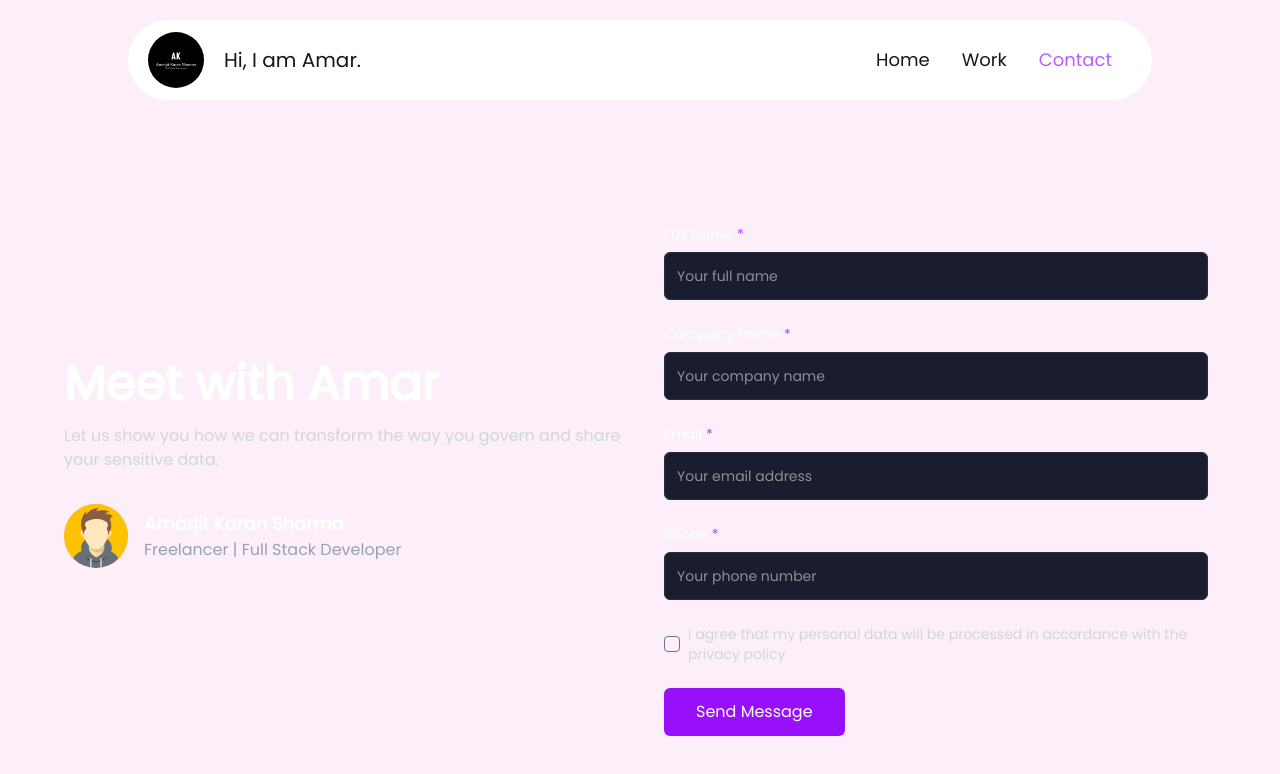
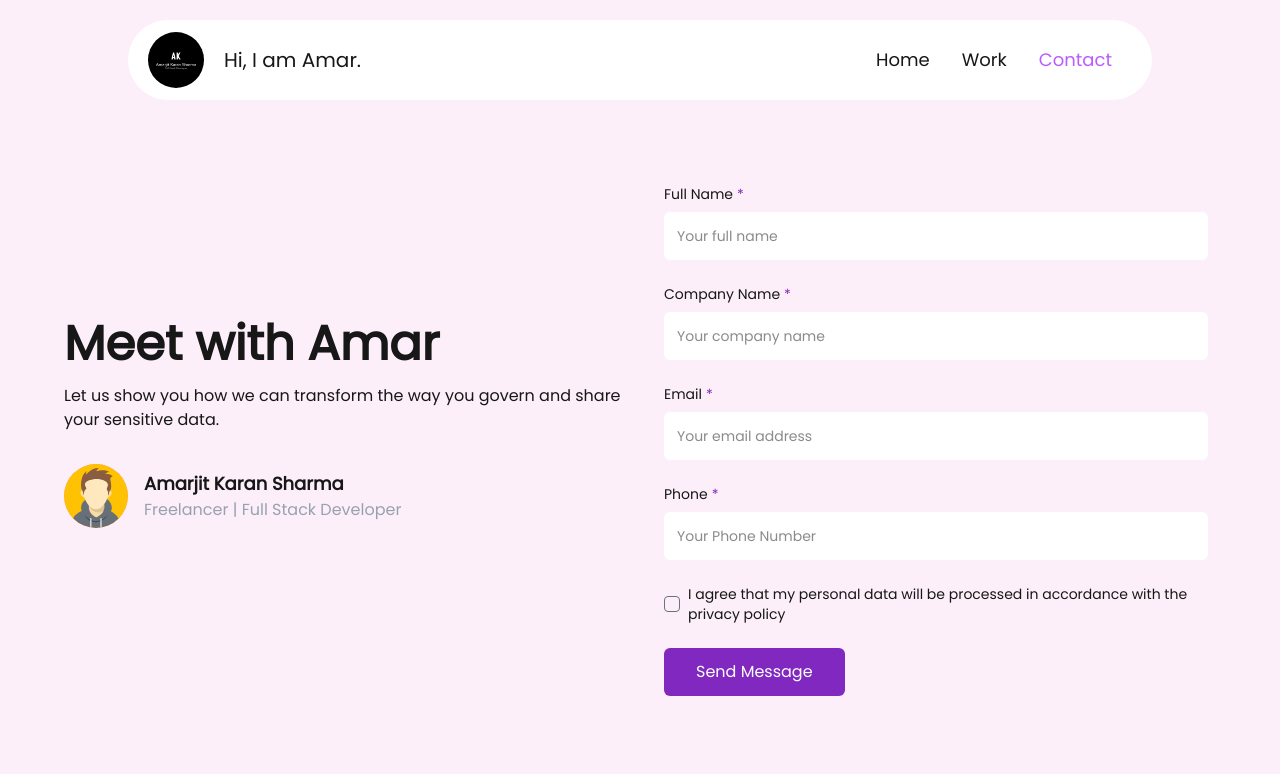
Before and after one commit to AmarjitKaranSharma/next-portfolio, a Next.js app: page /contact-form in a window 1280 px wide. Shown: the top 774 px of the page. Built offline with nearby package versions, Linux system fonts and the light colour scheme.

Commit message:
changes form ui

```diff
--- a/src/app/(main)/contact-form/page.tsx
+++ b/src/app/(main)/contact-form/page.tsx
@@ -32,24 +32,25 @@ export default function ContactForm() {
   const handleSubmit = async (e: React.FormEvent) => {
     e.preventDefault();
     setIsSubmitting(true);
+    console.log("Form submitted:", formData);
 
     // Simulate API call
-    await new Promise((resolve) => setTimeout(resolve, 1500));
+    // await new Promise((resolve) => setTimeout(resolve, 1500));
 
     setIsSubmitting(false);
     setIsSubmitted(true);
 
     // Reset form after showing success message
-    setTimeout(() => {
-      setIsSubmitted(false);
-      setFormData({
-        fullName: "",
-        companyName: "",
-        email: "",
-        phone: "",
-        agreeToTerms: false,
-      });
-    }, 3000);
+    // setTimeout(() => {
+    //   setIsSubmitted(false);
+    //   setFormData({
+    //     fullName: "",
+    //     companyName: "",
+    //     email: "",
+    //     phone: "",
+    //     agreeToTerms: false,
+    //   });
+    // }, 3000);
   };
 
   const containerVariants = {
@@ -78,7 +79,7 @@ export default function ContactForm() {
   // };
 
   return (
-    <div className="min-h-[100dvh] flex items-center justify-center text-white px-4 py-14">
+    <div className="min-h-[calc(100vh-var(--navbar-height))] flex items-center justify-center text-foreground px-4 max-sm:my-6">
       <motion.div
         className="w-full max-w-6xl grid md:grid-cols-2 gap-8 rounded-xl"
         initial="hidden"
@@ -96,7 +97,7 @@ export default function ContactForm() {
           >
             Meet with Amar
           </motion.h1>
-          <motion.p className="text-gray-300 mb-8" variants={itemVariants}>
+          <motion.p className="dark:text-gray-300 mb-8" variants={itemVariants}>
             Let us show you how we can transform the way you govern and share
             your sensitive data.
           </motion.p>
@@ -159,14 +160,9 @@ export default function ContactForm() {
                   htmlFor="fullName"
                   className="text-sm font-medium flex gap-1"
                 >
-                  Full Name <span className="text-purple-500">*</span>
+                  Full Name <span className="text-primary">*</span>
                 </Label>
-                <motion.div
-                  whileFocus="focus"
-                  whileTap="focus"
-                  initial="blur"
-                  animate="blur"
-                >
+
                 <Input
                   id="fullName"
                   name="fullName"
@@ -174,9 +170,8 @@ export default function ContactForm() {
                   onChange={handleChange}
                   placeholder="Your full name"
                   required
-                    className="bg-[#1a1d2d] border-[#2a2d3d] text-white h-12 rounded-md focus:ring-2 focus:ring-purple-500 transition-all"
+                  className="dark:bg-[#1a1d2d] dark:border-[#2a2d3d] bg-white border-white dark:text-white h-12 rounded-md focus:ring-2 focus:ring-purple-500 transition-all"
                 />
-                </motion.div>
               </motion.div>
 
               <motion.div className="space-y-2" variants={itemVariants}>
@@ -184,14 +179,9 @@ export default function ContactForm() {
                   htmlFor="companyName"
                   className="text-sm font-medium flex gap-1"
                 >
-                  Company Name <span className="text-purple-500">*</span>
+                  Company Name <span className="text-primary">*</span>
                 </Label>
-                <motion.div
-                  whileFocus="focus"
-                  whileTap="focus"
-                  initial="blur"
-                  animate="blur"
-                >
+
                 <Input
                   id="companyName"
                   name="companyName"
@@ -199,9 +189,8 @@ export default function ContactForm() {
                   onChange={handleChange}
                   placeholder="Your company name"
                   required
-                    className="bg-[#1a1d2d] border-[#2a2d3d] text-white h-12 rounded-md focus:ring-2 focus:ring-purple-500 transition-all"
+                  className="dark:bg-[#1a1d2d] dark:border-[#2a2d3d] bg-white border-white dark:text-white h-12 rounded-md focus:ring-2 focus:ring-purple-500 transition-all"
                 />
-                </motion.div>
               </motion.div>
 
               <motion.div className="space-y-2" variants={itemVariants}>
@@ -209,14 +198,9 @@ export default function ContactForm() {
                   htmlFor="email"
                   className="text-sm font-medium flex gap-1"
                 >
-                  Email <span className="text-purple-500">*</span>
+                  Email <span className="text-primary">*</span>
                 </Label>
-                <motion.div
-                  whileFocus="focus"
-                  whileTap="focus"
-                  initial="blur"
-                  animate="blur"
-                >
+
                 <Input
                   id="email"
                   name="email"
@@ -225,9 +209,8 @@ export default function ContactForm() {
                   onChange={handleChange}
                   placeholder="Your email address"
                   required
-                    className="bg-[#1a1d2d] border-[#2a2d3d] text-white h-12 rounded-md focus:ring-2 focus:ring-purple-500 transition-all"
+                  className="dark:bg-[#1a1d2d] dark:border-[#2a2d3d] bg-white border-white dark:text-white h-12 rounded-md focus:ring-2 focus:ring-purple-500 transition-all"
                 />
-                </motion.div>
               </motion.div>
 
               <motion.div className="space-y-2" variants={itemVariants}>
@@ -235,31 +218,24 @@ export default function ContactForm() {
                   htmlFor="phone"
                   className="text-sm font-medium flex gap-1"
                 >
-                  Phone <span className="text-purple-500">*</span>
+                  Phone <span className="text-primary">*</span>
                 </Label>
-                <motion.div
-                  whileFocus="focus"
-                  whileTap="focus"
-                  initial="blur"
-                  animate="blur"
-                >
+
                 <Input
                   id="phone"
                   name="phone"
-                    type="tel"
+                  type="text"
                   value={formData.phone}
                   onChange={handleChange}
-                    placeholder="Your phone number"
+                  placeholder="Your Phone Number"
                   required
-                    className="bg-[#1a1d2d] border-[#2a2d3d] text-white h-12 rounded-md focus:ring-2 focus:ring-purple-500 transition-all"
+                  className="dark:bg-[#1a1d2d] dark:border-[#2a2d3d] bg-white border-white dark:text-white h-12 rounded-md focus:ring-2 focus:ring-purple-500 transition-all"
                 />
-                </motion.div>
               </motion.div>
 
               <motion.div
                 className="flex items-center gap-2"
                 variants={itemVariants}
-                whileHover={{ scale: 1.01 }}
               >
                 <Checkbox
                   id="terms"
@@ -269,7 +245,7 @@ export default function ContactForm() {
                 />
                 <Label
                   htmlFor="terms"
-                  className="text-sm text-gray-300 cursor-pointer"
+                  className="text-sm dark:text-gray-300 cursor-pointer"
                 >
                   I agree that my personal data will be processed in accordance
                   with the privacy policy
@@ -280,7 +256,7 @@ export default function ContactForm() {
                 <motion.button
                   type="submit"
                   disabled={!formData.agreeToTerms || isSubmitting}
-                  className={`w-full md:w-auto px-8 py-2 h-12 bg-purple-600 hover:bg-purple-700 text-white rounded-md transition-all ${
+                  className={`w-full md:w-auto px-8 py-2 h-12 bg-primary active:bg-purple-700 text-white rounded-md transition-all ${
                     isSubmitting ? "opacity-80" : ""
                   }`}
                   whileHover={{ scale: 1.03 }}
--- a/src/components/contact-with-me.tsx
+++ b/src/components/contact-with-me.tsx
@@ -97,21 +97,41 @@ export default function ContactWithMe() {
             aria-label="View portfolio"
           >
             <svg
+              fill="currentColor"
+              height="18"
+              width="18"
+              version="1.1"
+              id="Layer_1"
               xmlns="http://www.w3.org/2000/svg"
-              width="20"
-              height="20"
-              viewBox="0 0 24 24"
-              fill="none"
-              stroke="currentColor"
-              strokeWidth="2"
-              strokeLinecap="round"
-              strokeLinejoin="round"
+              viewBox="0 0 308 308"
             >
-              <rect x="3" y="3" width="18" height="18" rx="2" ry="2"></rect>
-              <circle cx="8.5" cy="8.5" r="1.5"></circle>
-              <polyline points="21 15 16 10 5 21"></polyline>
+              <g id="XMLID_468_">
+                <path
+                  id="XMLID_469_"
+                  d="M227.904,176.981c-0.6-0.288-23.054-11.345-27.044-12.781c-1.629-0.585-3.374-1.156-5.23-1.156
+		c-3.032,0-5.579,1.511-7.563,4.479c-2.243,3.334-9.033,11.271-11.131,13.642c-0.274,0.313-0.648,0.687-0.872,0.687
+		c-0.201,0-3.676-1.431-4.728-1.888c-24.087-10.463-42.37-35.624-44.877-39.867c-0.358-0.61-0.373-0.887-0.376-0.887
+		c0.088-0.323,0.898-1.135,1.316-1.554c1.223-1.21,2.548-2.805,3.83-4.348c0.607-0.731,1.215-1.463,1.812-2.153
+		c1.86-2.164,2.688-3.844,3.648-5.79l0.503-1.011c2.344-4.657,0.342-8.587-0.305-9.856c-0.531-1.062-10.012-23.944-11.02-26.348
+		c-2.424-5.801-5.627-8.502-10.078-8.502c-0.413,0,0,0-1.732,0.073c-2.109,0.089-13.594,1.601-18.672,4.802
+		c-5.385,3.395-14.495,14.217-14.495,33.249c0,17.129,10.87,33.302,15.537,39.453c0.116,0.155,0.329,0.47,0.638,0.922
+		c17.873,26.102,40.154,45.446,62.741,54.469c21.745,8.686,32.042,9.69,37.896,9.69c0.001,0,0.001,0,0.001,0
+		c2.46,0,4.429-0.193,6.166-0.364l1.102-0.105c7.512-0.666,24.02-9.22,27.775-19.655c2.958-8.219,3.738-17.199,1.77-20.458
+		C233.168,179.508,230.845,178.393,227.904,176.981z"
+                />
+                <path
+                  id="XMLID_470_"
+                  d="M156.734,0C73.318,0,5.454,67.354,5.454,150.143c0,26.777,7.166,52.988,20.741,75.928L0.212,302.716
+		c-0.484,1.429-0.124,3.009,0.933,4.085C1.908,307.58,2.943,308,4,308c0.405,0,0.813-0.061,1.211-0.188l79.92-25.396
+		c21.87,11.685,46.588,17.853,71.604,17.853C240.143,300.27,308,232.923,308,150.143C308,67.354,240.143,0,156.734,0z
+		 M156.734,268.994c-23.539,0-46.338-6.797-65.936-19.657c-0.659-0.433-1.424-0.655-2.194-0.655c-0.407,0-0.815,0.062-1.212,0.188
+		l-40.035,12.726l12.924-38.129c0.418-1.234,0.209-2.595-0.561-3.647c-14.924-20.392-22.813-44.485-22.813-69.677
+		c0-65.543,53.754-118.867,119.826-118.867c66.064,0,119.812,53.324,119.812,118.867
+		C276.546,215.678,222.799,268.994,156.734,268.994z"
+                />
+              </g>
             </svg>
-            Portfolio
+            Whatsapp
           </Link>
         </motion.div>
       </div>
```
Also changed, not shown: 2 other files (tests, documents, lock files or other folders). Lines whose indentation alone changed are shown as unchanged.
